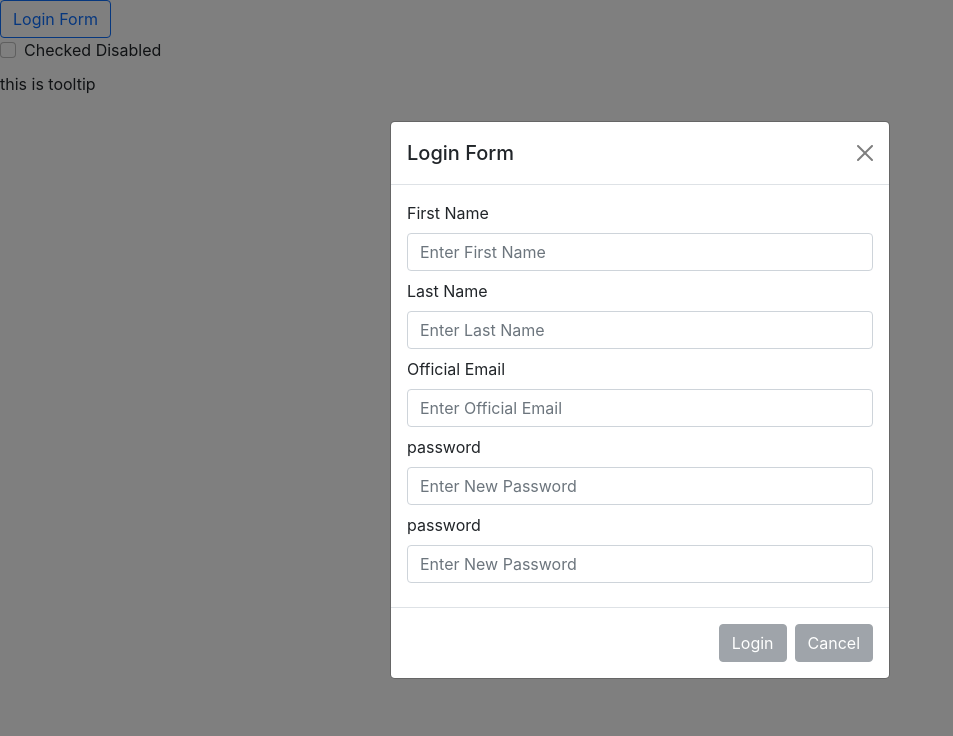
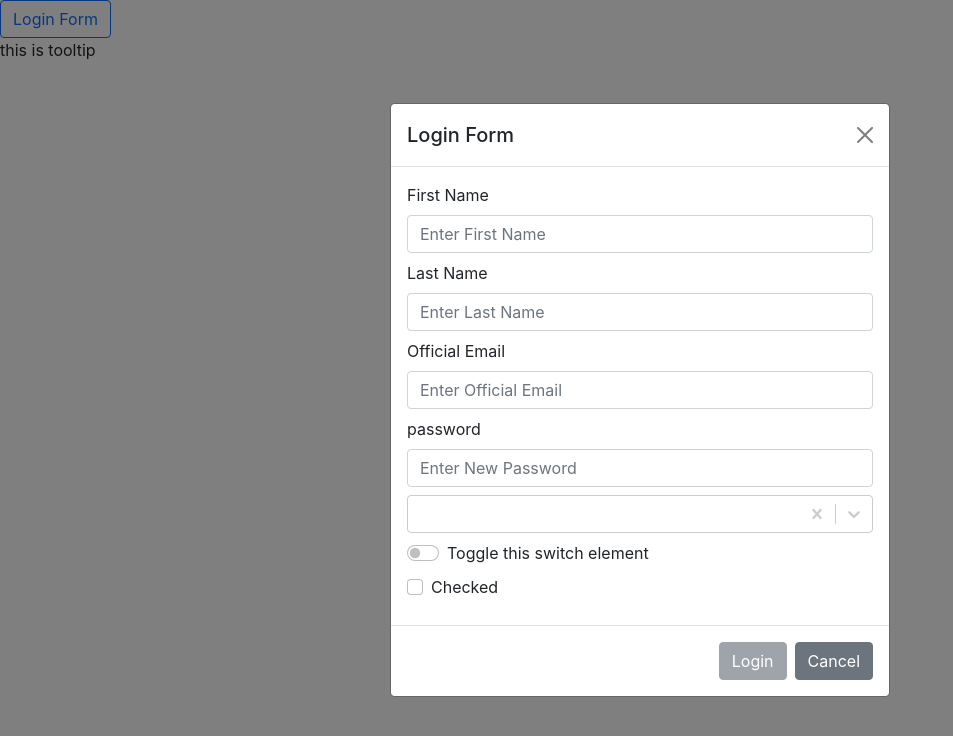
Before and after one commit to realAbdullah4504/reusable-components, a React (Create React App) app: page / in a window 1280 px wide. Both pictures are taken after a click on the button "Login Form". Shown: the top 736 px of the page, without its empty margins (0-953 px from the left). Built offline with nearby package versions, Linux system fonts and the light colour scheme.

Commit message:
reusable components

```diff
--- a/src/App.js
+++ b/src/App.js
@@ -1,28 +1,20 @@
 import { useState } from "react";
-import TextArea from "./components/TextArea";
-// import InputBasic from "./components/InputBasic";
-import SelectBasic from "./components/SelectBasic";
-import SwitchBasic from "./components/SwitchBasic";
-import ButtonBasic from "./components/ButtonBasic";
-import ProgressBasic from "./components/Loading";
-import CheckboxBasic from "./components/CheckboxBasic";
-import RadioButton from "./components/RadioButton";
-import Notify from "./components/Notify";
-import TooltipBasic from "./components/TooltipBasic";
-import { Toaster } from "react-hot-toast";
 import { FormData } from "./formSettings";
-
+import { Toaster, toast } from "react-hot-toast";
 import ModalMain from "./components/ModalMain";
+import { simulateAsyncOperation } from "./utils/helpers/request";
+import { validation } from "./utils/helpers/validation";
+import TooltipBasic from './components/TooltipBasic';
 
 const initialState = {
   firstName: "",
   lastName: "",
   email: "",
   password: "",
-  city: {},
+  select: { value: "", label: "" },
   switch: false,
-  textBox: "",
-  radio: false,
+  // textBox: "",
+  // radio: false,
   checkBox: false,
 };
 
@@ -41,39 +33,65 @@ const App = () => {
   //console.log(form);
 
   const [state, setState] = useState(initialState);
+  const [arrState, setArrState] = useState([]);
   const [errorMessage, setErrorMessage] = useState([]);
+  const [formModal, setFormModal] = useState(false);
+  const [isLoading, setIsLoading] = useState(false);
+  const [validate, setValidate] = useState(false);
 
   const changeHandler = (name) => (e) => {
     //change handler for all reusable components
     const type = e?.target?.type || "";
-    console.log(e);
+    // console.log(e);
     const value =
       type === "checkbox" || type === "radio"
         ? e?.target?.checked
         : type === ""
         ? e
         : e?.target?.value;
-
+    // console.log(value);
     setState({ ...state, [name]: value });
     // console.log(state);
     //console.log(e);
   };
-  const blurHandler = (e) => {
-    const { value, name } = e.target;
-    // console.log(e.target.type);
 
+  const handleToast = (type, message) => {
+    toast[type](message);
+  };
+  const clickHandlerCancel = () => {
+    setFormModal(!formModal);
+  };
+  const clickHandlerSubmit = async () => {
+    setIsLoading(true);
+    // setValidate();
+
+    try {
+      const message = await simulateAsyncOperation();
+      setIsLoading(false);
+      handleToast("success", message);
+      setArrState([...arrState, state]);
+      console.log(arrState);
+      clickHandlerCancel(formModal, setFormModal);
+    } catch (error) {
+      setIsLoading(false);
+      handleToast("error", error);
+    }
+  };
+  const blurHandler = (value, name) => () => {
+    // const { value, name } = e.target;
+    // console.log("value", value, "name", name);
     const obj = FormData?.form?.find((data) => data.name === name);
     //console.log(obj);
 
     const test = !obj?.regex?.test(value);
-
+    // console.log(test);
     if (obj?.required) {
-      if (value === "" || test) {
+      if (value === "" || value === undefined || test) {
         const updatedErrors = {
           ...errorMessage,
           [obj?.id]: obj?.errorMessage,
         };
-        console.log(updatedErrors);
+        // console.log(updatedErrors);
         setErrorMessage(updatedErrors);
       } else {
         setErrorMessage({
@@ -87,14 +105,8 @@ const App = () => {
         [obj?.id]: "",
       });
     }
+    // console.log(errorMessage);
   };
-  const colourOptions = [
-    { value: "ocean", label: "Ocean" },
-    { value: "blue", label: "Blue" },
-    { value: "purple", label: "Purple" },
-    { value: "red", label: "Red" },
-    { value: "orange", label: "Orange" },
-  ];
 
   return (
     <>
@@ -105,32 +117,17 @@ const App = () => {
         blurHandler={blurHandler}
         value={state}
         formSetting={FormData.form}
+        isLoading={isLoading}
+        clickHandlerSubmit={clickHandlerSubmit}
+        clickHandlerCancel={clickHandlerCancel}
+        formModal={formModal}
+        buttonDisabled={!validation(state, errorMessage, FormData.form)}
       />
-      {/* <SelectBasic
-        colourOptions={colourOptions}
-        changeHandler={changeHandler}
-        blurHandler={blurHandler}
-        errorMessage={errorMessage}
-        value={state?.city}
-        name="city"
-      /> */}
-      {/* <SwitchBasic
-        changeHandler={changeHandler}
-        value={state.switch}
-        name="switch"
-      /> */}
       {/* <TextArea
         changeHandler={changeHandler}
         value={state.textBox}
         name="textBox"
       /> */}
-      {/* <ButtonBasic clickHandler={clickHandler} /> */}
-      {/* <ProgressBasic /> */}
-      <CheckboxBasic
-        changeHandler={changeHandler}
-        name="checkBox"
-        value={state.checkBox}
-      />
       {/* <RadioButton
         changeHandler={changeHandler}
         name="radio"
--- a/src/components/CheckboxBasic.jsx
+++ b/src/components/CheckboxBasic.jsx
@@ -18,7 +18,7 @@ const CheckboxBasic = ({
                     onChange={changeHandler(name)}
                     name={name}
                     id={id} />
-                <Label className="form-check-label">Checked Disabled</Label>
+                <Label className="form-check-label">Checked</Label>
             </div>
         </div>
     );
--- a/src/components/CommonModal.jsx
+++ b/src/components/CommonModal.jsx
@@ -11,6 +11,9 @@ import {
 } from "reactstrap";
 import ModalFooterBasic from "./ModalFooterBasic";
 import InputBasic from "./InputBasic";
+import CheckboxBasic from "./CheckboxBasic";
+import SwitchBasic from "./SwitchBasic";
+import SelectBasic from "./SelectBasic";
 
 
 
@@ -18,16 +21,26 @@ const ModalForm = ({ blurHandler, changeHandler, errorMessage, value,
     formSetting }) => {
     // const [formModal, setFormModal] = useState(false);
 
+    const colourOptions = [
+        { value: "ocean", label: "Ocean" },
+        { value: "blue", label: "Blue" },
+        { value: "purple", label: "Purple" },
+        { value: "red", label: "Red" },
+        { value: "orange", label: "Orange" },
+    ];
     return (
+
         <div>
             <ModalBody>
-                {formSetting.map(form => (
+                {formSetting.map(form => {
+                    if (form?.name !== 'select') {
+                        return (
                             <div key={form?.id} className="mb-2">
                                 <InputBasic
                                     changeHandler={changeHandler}
                                     id={form?.id}
                                     errorMessage={errorMessage[form?.id]}
-                            blurHandler={blurHandler}
+                                    blurHandler={blurHandler(value[form?.name], form?.name)}
                                     value={value[form?.name]}
                                     name={form?.name}
                                     label={form?.label}
@@ -36,18 +49,37 @@ const ModalForm = ({ blurHandler, changeHandler, errorMessage, value,
                                     placeholder={form?.placeHolder}
                                 />
                             </div>
-                ))}
-
-                {/* <SelectBasic
+                        )
+                    }
+                    else {
+                        return (
+                            <div key={form?.id} className="mb-2">
+                                <SelectBasic
                                     colourOptions={colourOptions}
                                     changeHandler={changeHandler}
-                    blurHandler={blurHandler}
-                    errorMessage={errorMessage[5]}
-                    value={state?.city}
-                    name="city"
-                /> */}
+                                    blurHandler={blurHandler(value?.select?.value, form?.name)}
+                                    errorMessage={errorMessage[form?.id]}
+                                    placeholder={form?.placeHolder}
+                                    value={value[form?.name]}
+                                    name={form?.name}
+                                />
+                            </div>
+                        )
+                    }
+                }
+                )}
 
 
+                <SwitchBasic
+                    changeHandler={changeHandler}
+                    value={value?.switch}
+                    name="switch"
+                />
+                <CheckboxBasic
+                    changeHandler={changeHandler}
+                    name="checkBox"
+                    value={value?.checkBox}
+                />
             </ModalBody>
         </div>
     );
--- a/src/components/ModalFooterBasic.jsx
+++ b/src/components/ModalFooterBasic.jsx
@@ -19,8 +19,6 @@ const ModalFooterBasic = ({
             }{" "}
             <ButtonBasic
                 color="secondary"
-                disabled={disabled}
-                // text='Cancel'
                 clickHandler={clickHandlerCancel}
             >
                 Cancel
--- a/src/components/ModalMain.jsx
+++ b/src/components/ModalMain.jsx
@@ -1,10 +1,6 @@
-import { useEffect, useState } from "react";
 import { Button, Modal, ModalHeader } from "reactstrap";
 import ModalFooterBasic from "./ModalFooterBasic";
 import CommonModal from './CommonModal';
-import Notify from "./Notify";
-import { Toaster, toast } from 'react-hot-toast';
-import { validation } from "../utils/helpers/validation";
 
 
 const ModalMain = ({
@@ -13,83 +9,27 @@ const ModalMain = ({
     blurHandler,
     value,
     formSetting,
+    isLoading,
+    clickHandlerSubmit,
+    clickHandlerCancel,
+    formModal,
+    buttonDisabled,
 }) => {
-
-    const [formModal, setFormModal] = useState(false);
-    const [isLoading, setIsLoading] = useState(false);
-    const [notify, setNotify] = useState({})
-    // const [showNotify, setShowNotify] = (false)
-
-    // console.log('errormessage', errorMessage);
-
-    const handleToast = (type, message) => {
-        toast[type](message);
-    };
-
-    // const areAllFieldsNotEmpty = (value, errorMessage) => {
-    //     for (const key in value) {
-    //         if (value.hasOwnProperty(key) && value[key].trim() === '')
-    //             return false;
-    //     }
-    //     for (const key in errorMessage) {
-    //         if (errorMessage.hasOwnProperty(key) && errorMessage[key].trim() !== '')
-    //             return false;
-    //     }
-
-    //     return true;
-    // }
-    //console.log(areAllFieldsNotEmpty());
-
-
-    const simulateAsyncOperation = () => {
-        return new Promise((resolve, reject) => {
-            setTimeout(() => {
-                const randomValue = Math.random();
-                if (randomValue < 0.7) {
-                    resolve('Success! This is a success message.'); // Simulate a successful async operation
-                } else {
-                    reject('Error! This is a error message.'); // Simulate an error in async operation
-                }
-            }, 2000);
-        });
-    };
-    const clickHandlerSubmit = async () => {
-        // alert("iam clicked right");
-        setIsLoading(true)
-        try {
-            const message = await simulateAsyncOperation();
-            setIsLoading(false);
-            // showNotify(true);
-            //  setNotify({ type: 'success', message: 'Success! This is a success message.' })
-            handleToast('success', message)
-            clickHandlerCancel(formModal, setFormModal);
-
-        } catch (error) {
-            // console.error(error)
-            setIsLoading(false);
-            // showNotify(true)
-            //  setNotify({ type: 'error', message: 'Error! This is a error message.' })
-            handleToast('error', error);
-        }
-    };
-    const clickHandlerCancel = (formModal, setFormModal) => {
-        setFormModal(!formModal)
-    }
 
     return (
         <div className="demo-inline-spacing">
             {/* <Toaster position="top-right" /> */}
 
-            <Button color="primary" outline onClick={() => clickHandlerCancel(formModal, setFormModal)}>
+            <Button color="primary" outline onClick={clickHandlerCancel}>
                 Login Form
             </Button>
 
             <Modal
                 isOpen={formModal}
-                toggle={() => clickHandlerCancel(formModal, setFormModal)}
+                toggle={clickHandlerCancel}
                 className="modal-dialog-centered"
             >
-                <ModalHeader toggle={() => clickHandlerCancel(formModal, setFormModal)}>
+                <ModalHeader toggle={clickHandlerCancel}>
                     Login Form
                 </ModalHeader>
 
@@ -102,8 +42,8 @@ const ModalMain = ({
                 />
 
                 <ModalFooterBasic
-                    disabled={!validation(value, errorMessage,formSetting)}
-                    clickHandlerCancel={() => clickHandlerCancel(formModal, setFormModal)}
+                    disabled={buttonDisabled}
+                    clickHandlerCancel={clickHandlerCancel}
                     clickHandlerSubmit={clickHandlerSubmit}
                     isLoading={isLoading}
                 />
--- a/src/components/SelectBasic.jsx
+++ b/src/components/SelectBasic.jsx
@@ -1,15 +1,16 @@
 import Select from 'react-select'
-import { Alert  } from 'reactstrap'
+import { Alert } from 'reactstrap'
 
 const SelectBasic = ({
     className = 'react-select',
     colourOptions = '',
-    id='',
+    id = '',
     value = { value: '', label: '' },
-    name = 'sdas',
+    name = 'select',
     changeHandler,
     blurHandler,
-    errorMessage,
+    errorMessage = '',
+    placeholder = 'Select',
     isDisabled = false,
     isLoading = false,
     isClearable = true,
@@ -19,19 +20,19 @@ const SelectBasic = ({
             <Select
                 className={className}
                 classNamePrefix='select'
-                defaultValue={colourOptions[0]}
+                defaultValue={{ value: '', label: '' }}
                 options={colourOptions}
                 isLoading={isLoading}
                 name={name}
-                 value={value}
+                value={value}
                 onChange={changeHandler(name)}
                 onBlur={blurHandler}
                 isClearable={isClearable}
                 isDisabled={isDisabled}
-                isinvalid={true}
-                placeholder='Bruce'
+                invalid={errorMessage ? true : false}
+                placeholder={placeholder}
             />
-            {/* {errorMessage && <span className="text-danger">Please select an option.</span>} */}
+            {errorMessage && <span className="text-danger">{errorMessage}</span>}
         </>
     )
 }
--- a/src/formSettings/index.js
+++ b/src/formSettings/index.js
@@ -130,16 +130,16 @@ export const FormData = {
     {
       id: "5",
       type: "Select",
-      required: false,
+      required: true,
       isUpdate: false,
-      label: "password",
-      name: "password",
+      label: "Select City",
+      name: "select",
       popupText: "",
-      errorMessage: "Minimum eight characters, at least one uppercase letter, one lowercase letter, one number and one special character",
-      placeHolder: "Enter New Password",
+      errorMessage: "Please select an option.",
+      placeHolder: "Select",
       helpNote: "",
-      value: "",
-      regex: /^(?=.*[a-z])(?=.*[A-Z])(?=.*[0-9])(?=.*[.+!@#\$%\^&\*])/,
+      value: {value:'',label:''},
+      regex: /./ ,
     },
   ],
 };
--- /dev/null
+++ b/src/utils/helpers/request.js
@@ -0,0 +1,12 @@
+export const simulateAsyncOperation = () => {
+    return new Promise((resolve, reject) => {
+        setTimeout(() => {
+            const randomValue = Math.random();
+            if (randomValue < 0.7) {
+                resolve('Success! This is a success message.'); // Simulate a successful async operation
+            } else {
+                reject('Error! This is a error message.'); // Simulate an error in async operation
+            }
+        }, 2000);
+    });
+};
--- a/src/utils/helpers/validation.js
+++ b/src/utils/helpers/validation.js
@@ -1,12 +1,15 @@
 export const validation = (value, errorMessage, formSetting) => {
   //console.log("formSetting", formSetting);
-  //console.log("value", value);
+  // console.log("value", value);
+
 
   for (const key in value) {
     const obj = formSetting.find((data) => data.name === key);
     //console.log("obj", obj);
+    console.log(key);
     if (obj?.required) {
-      if (value.hasOwnProperty(key) && value[key].trim() === "") return false;
+      // if (value.hasOwnProperty(key) && value[key].trim() === "")
+      return false;
     }
   }
   for (const key in errorMessage) {
```
Lines whose indentation alone changed are shown as unchanged.
